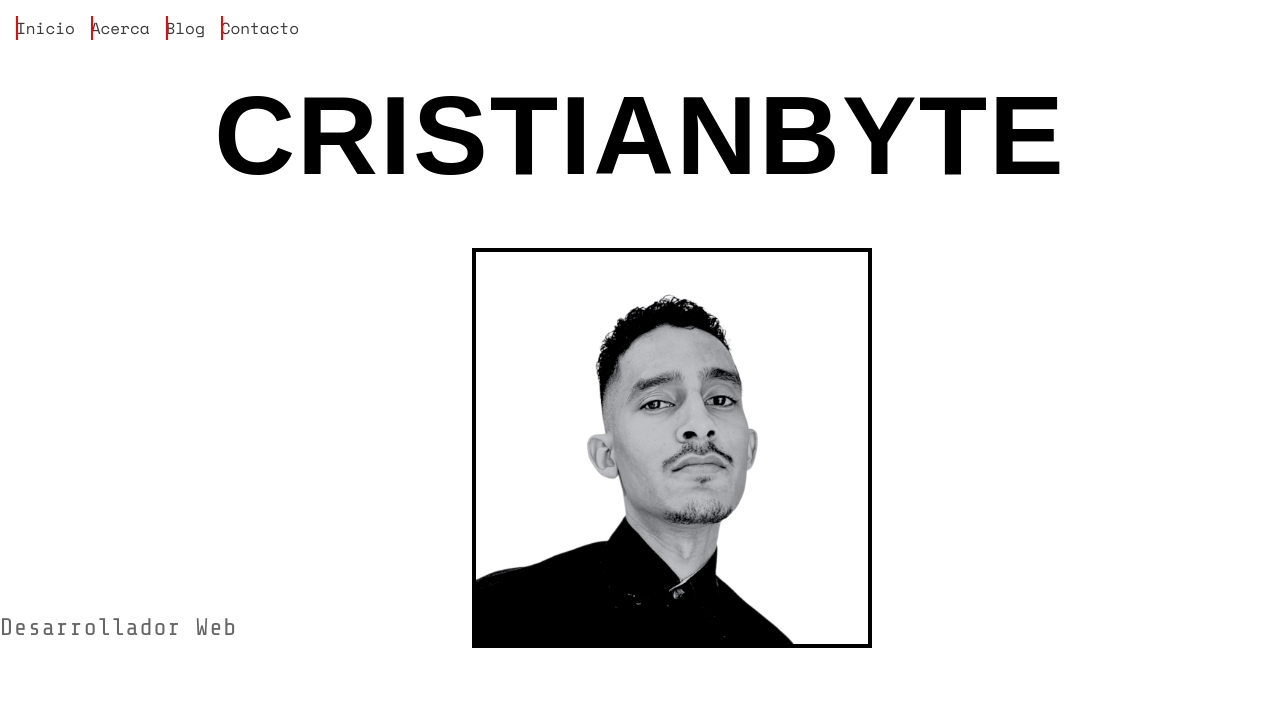
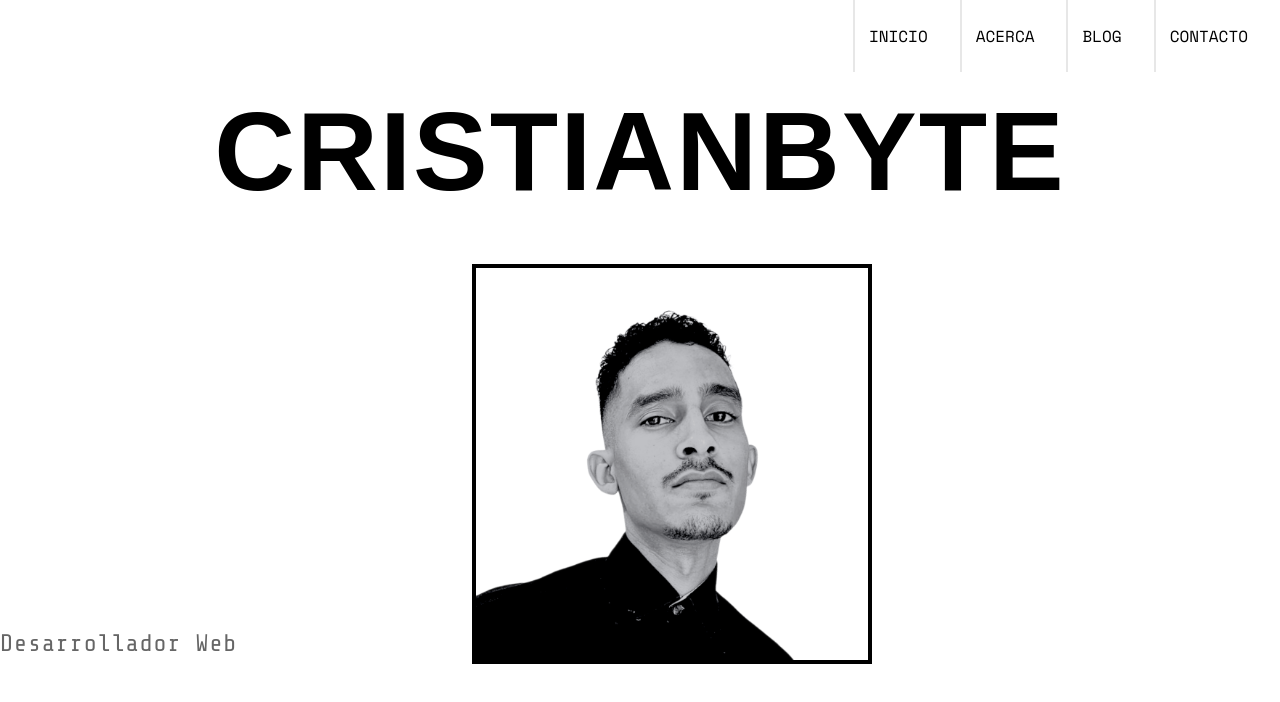
Before and after one commit to cristianbyte/cristianbyte, an Astro site: page / in a window 1280 px wide. Built offline with nearby package versions, Linux system fonts and the light colour scheme; Astro itself is replaced by a stand-in of ours; a web font is replaced by a local one.

Commit message:
refactor: reorganize Menu component structure and update styles for consistency

```diff
--- a/src/components/Menu.astro
+++ b/src/components/Menu.astro
@@ -4,42 +4,64 @@ import "./styles.css";
 
 <nav class="menu">
     <ul>
+        <li><a href="/contact">Contacto</a></li>
+        <li><a href="/blog">Blog</a></li>
+        <li><a href="/about">Acerca</a></li>
         <li><a href="/">Inicio</a></li>
-        <li><a href="/about">Acerca</a></li>
-        <li><a href="/blog">Blog</a></li>
-        <li><a href="/contact">Contacto</a></li>
     </ul>
 </nav>
 
 <style>
     .menu {
-        padding: 1rem;
+        position: relative;
+        max-height: 10vh;
+        top: 0;
         width: min(100%, 1500px);
     }
     .menu ul {
         display: flex;
         width: 100%;
         height: 100%;
-        flex-direction: row;
-        gap: 1rem;
+        flex-direction: row-reverse;
     }
     .menu a {
-        height: 100%;
+        transition: .4s ease;
         position: relative;
-        color: var(--secondary-color);
+        display: flex;
+        justify-content: center;
+        align-items: center;
+        padding: 1.5rem 1rem;
+        color: var(--c-txt);
         text-decoration: none;
+        text-transform: uppercase;
+        padding-right: 2rem;
+        cursor: pointer;
     }
 
     .menu a:hover{
-        background-color: red;
+        background-color: var(--c-hov);
     }
     .menu a::after {
         position: absolute;
+        content: "";
         left: 0;
         top: 0;
-        content: "";
         width: 2px;
         height: 100%;
-        background-color: red;
+        background-color: var(--c-sec);
+    }
+    .menu a::before {
+        position: absolute;
+        content: "";
+        left: 0;
+        bottom: 0;
+        height: 2px;
+        width: 100%;
+        background-color: transparent;
+        transition: .4s ease;
+    }
+
+    .menu a:hover::before{
+        background-color: var(--c-act);
     }
 </style>
--- a/src/components/Welcome.astro
+++ b/src/components/Welcome.astro
@@ -25,16 +25,6 @@ import './reset.css'
 		padding: 0;
 		box-sizing: border-box;
 		font-family: "Share Tech Mono", monospace;
-	}
-
-	body {
-		background-color: white;
-		color: black;
-		height: 100vh;
-		overflow: hidden;
-		display: flex;
-		justify-content: center;
-		align-items: center;
 	}
 
 	.container {
@@ -93,11 +83,11 @@ import './reset.css'
 		z-index: 0;
 		img {
 			transition: .4s  ease;
-			border: 4px solid var(--primary-color);
+			border: 4px solid var(--c-pri);
 			width: 100%;
 			height: 100%;
 			object-fit: contain;
-			background-color: var(--bg-color);
+			background-color: var(--c-bg);
 			transform: translate(32px, 32px);
 		}
 	}
@@ -118,7 +108,7 @@ import './reset.css'
 		bottom: 0;
 		clip-path: polygon(0 100%, 100% 100%, 100% 100%, 0% 100%);
 		transform: skewX(45deg) translate(1px, 32px);
-		border: 4px solid var(--primary-color);
+		border: 4px solid var(--c-pri);
 		border-top: none;
 		transform-origin: bottom;
 		z-index: -1;
@@ -133,7 +123,7 @@ import './reset.css'
 		right: 0;
 		clip-path: polygon(100% 100%, 100% 100%, 100% 0, 100% 0);
 		transform: skewY(45deg) translate(32px, .5px);
-		border: 4px solid var(--primary-color);
+		border: 4px solid var(--c-pri);
 		border-left: none;
 		border-bottom: none;
 		transform-origin: right;
--- a/src/components/styles.css
+++ b/src/components/styles.css
@@ -1,8 +1,11 @@
 :root {
-  --primary-color: #000000;
-  --secondary-color: #3b3b3b;
-  --bg-color: #ffffff;
-  --text-color: #000000;
+  --c-pri: #000000;
+  --c-sec: #e7e7e7;
+  --c-hov: #f8f8f8;
+  --c-act: #12662a;
+  --c-see: #5fed83;
+  --c-bg: #ffffff;
+  --c-txt: #000000;
   --sizeS: calc(4vh + 3vw);
   --sizeM: calc(8vh + 5vw);
   --sizeL: calc(12vh + 7vw);
@@ -22,17 +25,17 @@ body {
   min-height: 100vh;
   display: flex;
   flex-direction: column;
-  justify-content: center;
   align-items: center;
   overflow-y: scroll;
   position: relative;
 }
 
-button, a{
+button,
+a {
   cursor: var(--url-pointer), pointer;
 }
 
-button{
+button {
   position: relative;
   animation: none;
   background: none;
@@ -41,7 +44,8 @@ button{
   font-size: 1rem;
 }
 
-svg, path {
+svg,
+path {
   fill: var(--primary-color);
 }
 
@@ -50,9 +54,11 @@ svg, path {
   width: 10px;
   height: 10px;
 }
+
 ::-webkit-scrollbar-thumb {
   background: var(--secondary-color);
 }
+
 ::-webkit-scrollbar-thumb:hover {
   background: var(--primary-color);
 }
@@ -62,6 +68,7 @@ svg, path {
   background: var(--primary-color);
   color: var(--bg-color);
 }
+
 ::-moz-selection {
   background: var(--text-color);
   color: var(--bg-color);
@@ -71,6 +78,7 @@ svg, path {
   color: var(--text-color);
   opacity: 0.5;
 }
+
 input:-webkit-autofill,
 input:-webkit-autofill:hover,
 input:-webkit-autofill:focus,
@@ -88,10 +96,10 @@ select:-webkit-autofill:focus {
 }
 
 :focus {
-  outline:none;
+  outline: none;
 }
 
-:focus::before{
+:focus::before {
   content: "> ";
   position: relative;
   color: var(--primary-color);
@@ -125,9 +133,13 @@ select:-webkit-autofill:focus {
 }
 
 @keyframes selected {
-  0%,30%,100% {
+
+  0%,
+  30%,
+  100% {
     opacity: 1;
   }
+
   60% {
     opacity: 0;
   }
```
